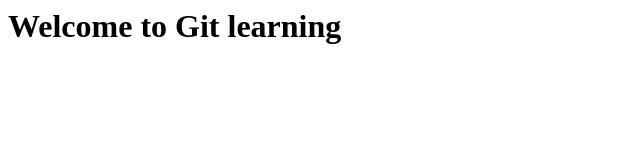
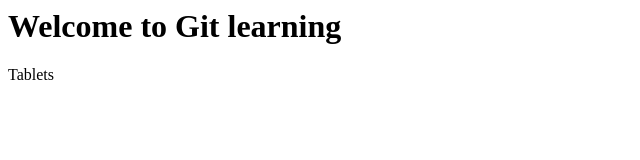
Before and after one commit to vveereshvsh/gitlearnnew, a plain HTML site: page index.html in a window 1280 px wide. Shown: the full height of the page, 0-640 px from the left. Drawn offline with Linux system fonts and the light colour scheme.

Commit message:
Updated index.html

```diff
--- a/index.html
+++ b/index.html
@@ -1,5 +1,5 @@
 <html>
 <h1>Welcome to Git learning</h1>
 <title>10% discount on mobile/laptops</title>
-<body></body>
+<body>Tablets</body>
 </html>
```
